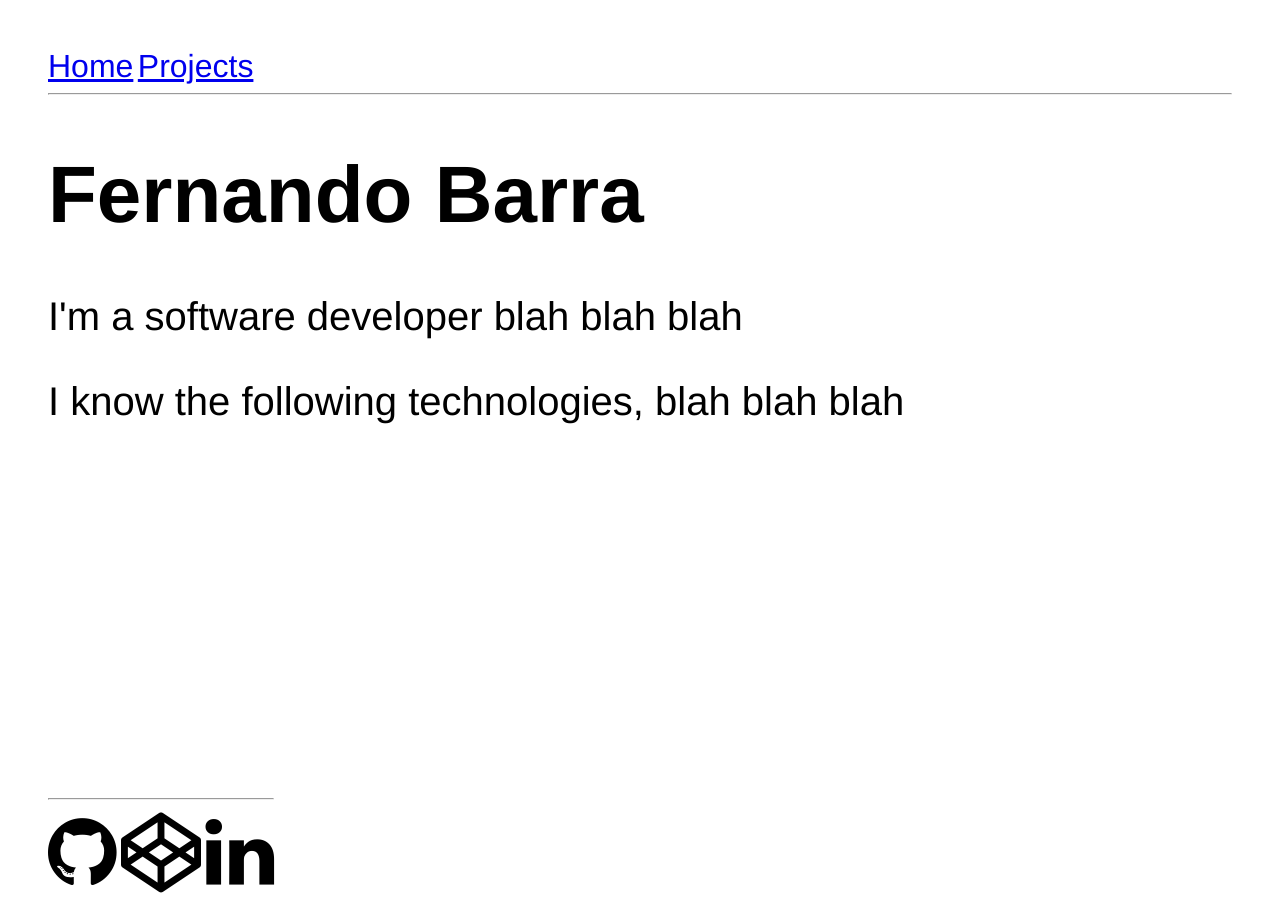
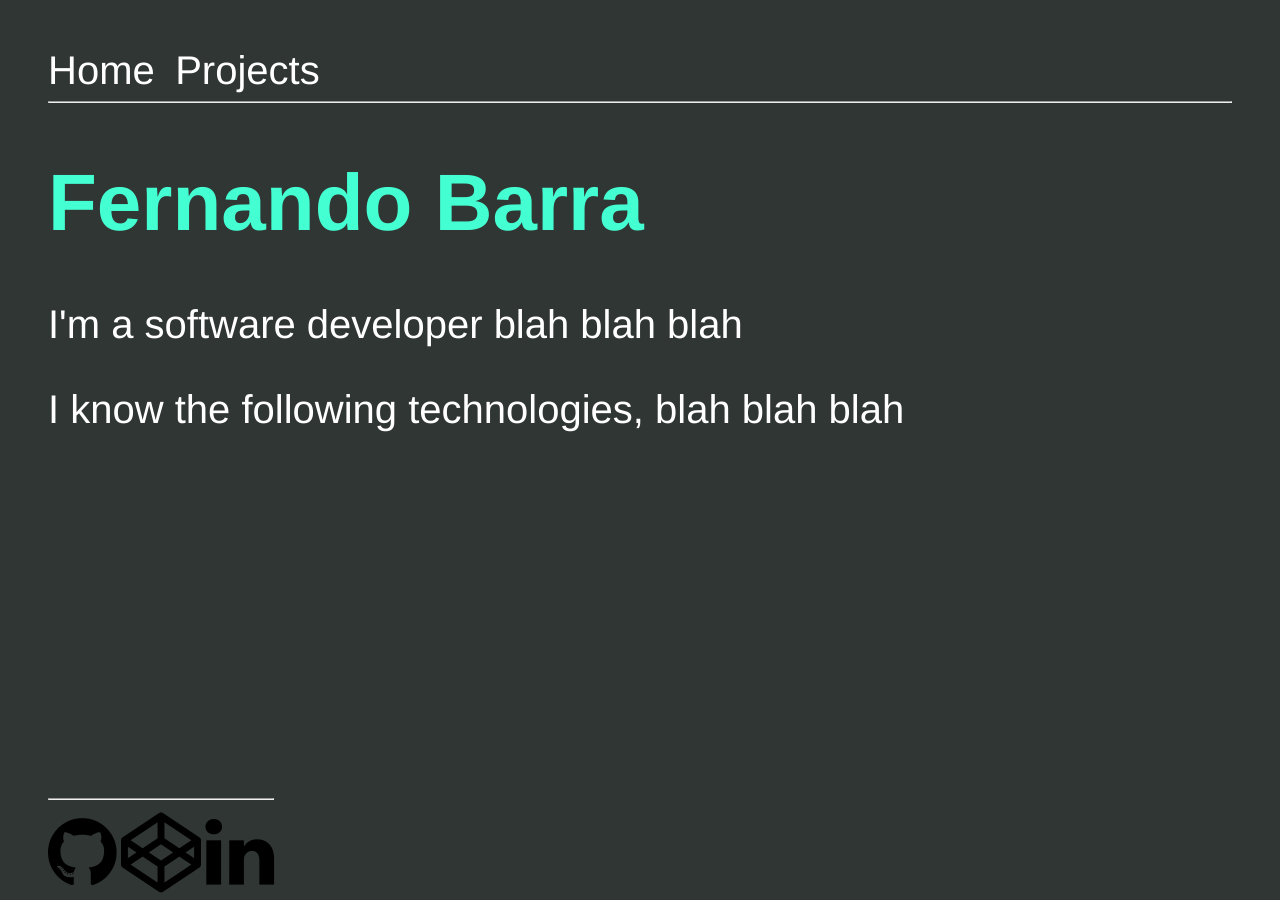
Before and after one commit to ferbarra/ferbarra.github.io, a Jekyll site: the page built from index.html, in a window 1280 px wide. Built offline with Jekyll 4.4.1, drawn with Linux system fonts in a browser that asks for light colours.

Commit message:
Adds colors to the site

```diff
--- a/_sass/main.scss
+++ b/_sass/main.scss
@@ -4,6 +4,9 @@ $breakpoint-tablet-portrait: 600px;
 $breakpoint-tablet-landscape: 801px;
 $breakpoint-laptop: 1025px;
 $breakpoint-desktop: 1281px;
+
+$main-color: #44ffd2;
+$site-background-color: #303633;
 
 * {
   box-sizing: border-box;
@@ -18,6 +21,8 @@ body {
   position: relative;
   margin: 0;
   padding: 3rem;
+  background: $site-background-color;
+  color: white;
 }
 
 .container {
@@ -28,11 +33,18 @@ body {
 
 nav {
   a {
-    font-size: 2rem;
+    font-size: 2.5rem;
+    color: white;
+    margin-right: 1rem;
+    &, &:hover, &:focus, &:active {
+      text-decoration: none;
+      color: inherit;
+    }
   }
 }
 h1 {
   font-size: 5rem;
+  color: $main-color;
 }
 p {
   font-size: 2.5rem;
```
